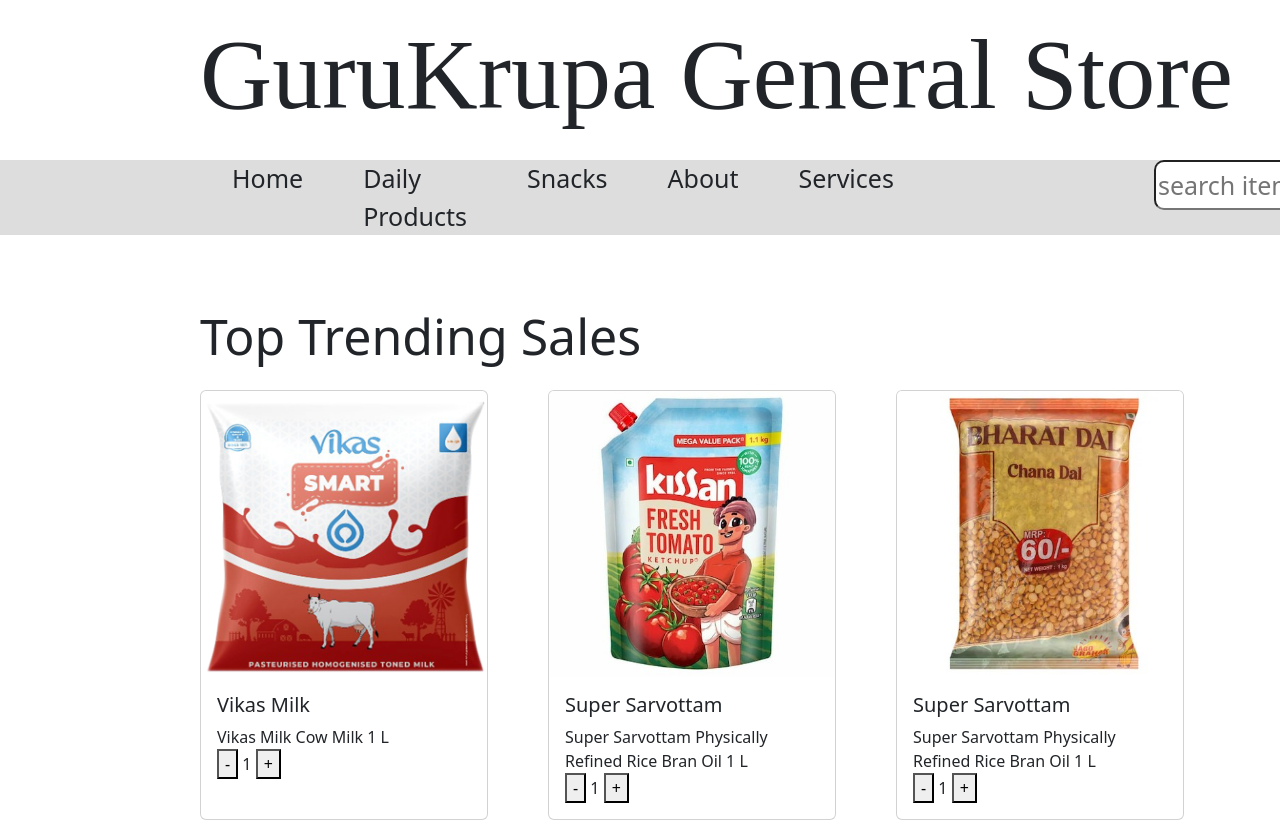
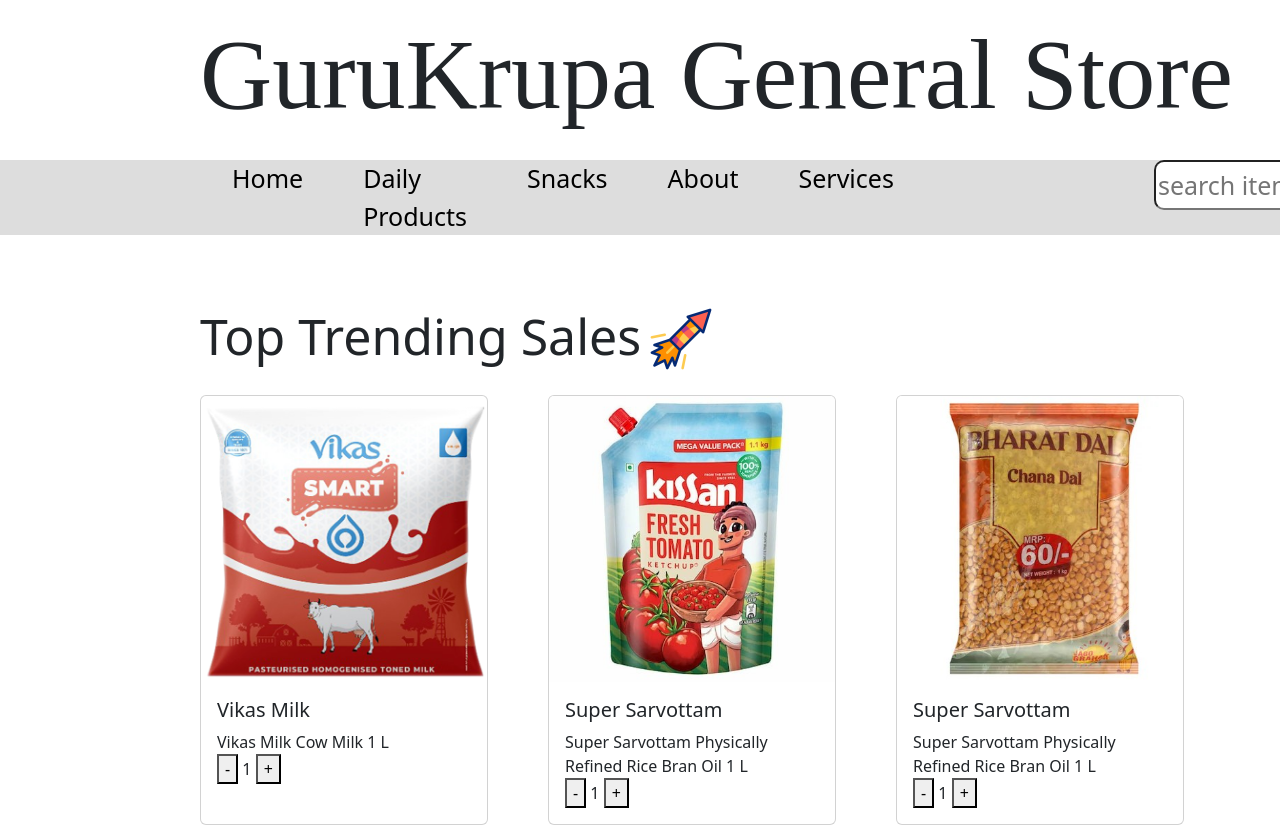
Before and after one commit to AMAN9370/assign36, a plain HTML site: page index.html in a window 1280 px wide. Shown: the top 828 px of the page. Drawn offline with nearby package versions, Linux system fonts and the light colour scheme.

Commit message:
modified html

```diff
--- a/css/style.css
+++ b/css/style.css
@@ -20,6 +20,10 @@
     font-size: 25px;
     gap: 60px;
     display: flex;
+}
+.anchor{
+    color: black;
+    text-decoration: none;
 }
 
 #searchbar{
--- a/index.html
+++ b/index.html
@@ -10,25 +10,26 @@
     <title>Document</title>
 </head>
 
-<body>
+<body >
     <div class="banner">
         <p id="ban">GuruKrupa General Store</p>
     </div>
 
     <div class="navbar-contain">
         <ul class="type-navbar" style="list-style: none;">
-            <li>Home</li>
-            <li>Daily Products</li>
-            <li>Snacks</li>
-            <li>About</li>
-            <li>Services</li>
+            <li><a href="" class="anchor">Home</a></li>
+            <li><a href="daily.html" class="anchor">Daily Products</a></li>
+            <li><a href="" class="anchor">Snacks</a></li>
+            <li><a href="" class="anchor">About</a></li>
+            <li><a href="" class="anchor">Services</a></li>
             <li><input type="text" id="searchbar" placeholder="search items here..."></li>
         </ul>
     </div>
     <br><br>
 
     <div class="itemlist">
-        <p>Top Trending Sales</p>
+        <p style="display: flex;">Top Trending Sales <img src="./icon/fireworks.gif" alt="" style="height: 80px;"></p>
+
         <div class="item">
             <div class="card" style="width: 18rem;">
                 <img src="./../images/Vikas Milk.png" class="card-img-top" alt="...">
```
Also changed, not shown: icon/fireworks.gif (added).
